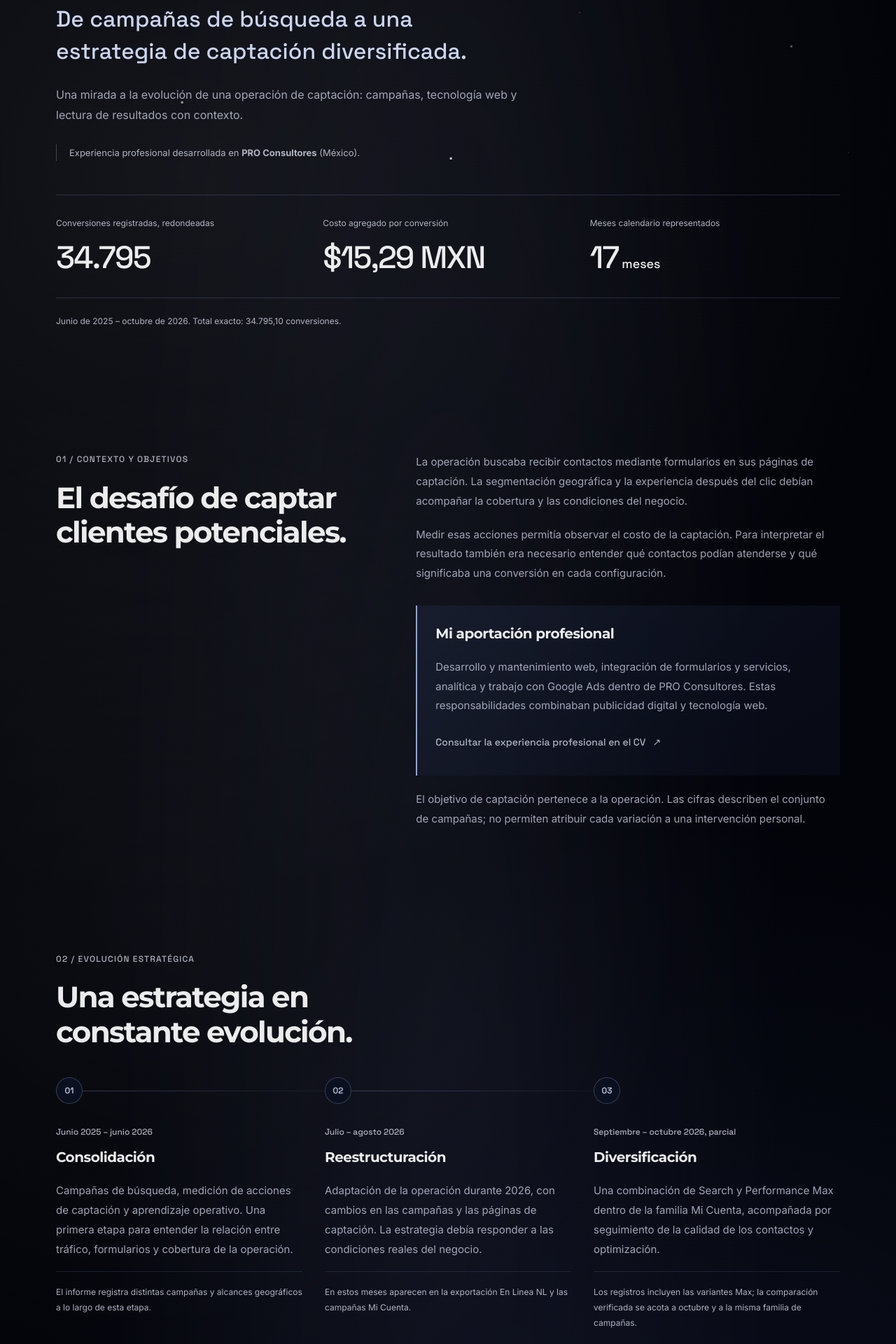
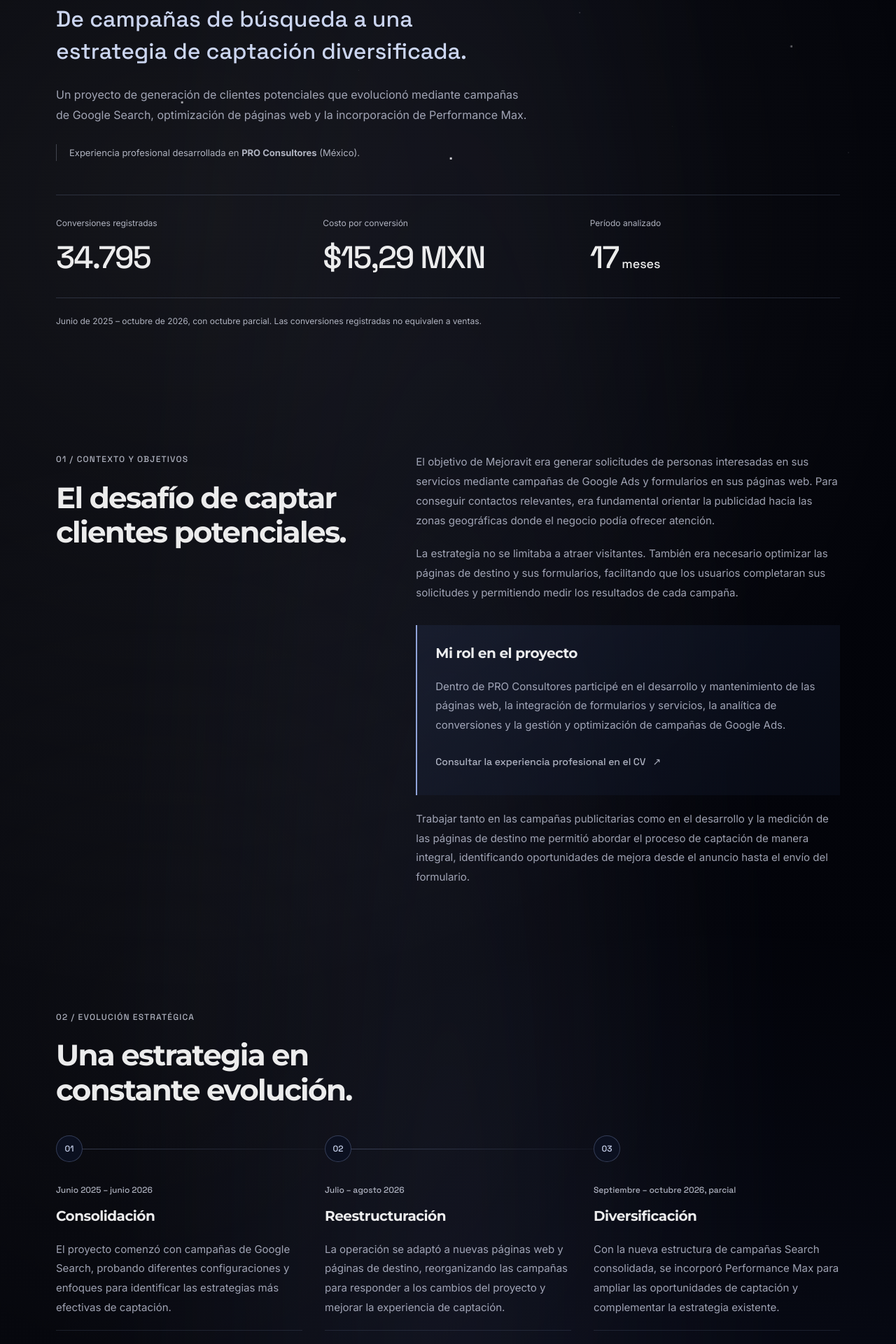
Before and after one commit to mircomania/mircomania-1-1.0, a Next.js app: page /ads/mejoravit in a window 1280 px wide. Shown: the part 460-2380 px from the top of the page at 70% size. Built offline with nearby package versions, Linux system fonts and the light colour scheme; no server answers.

Commit message:
91 commit mircomania-1-1.0 - ads mejoravit page

```diff
--- a/src/app/(site)/ads/mejoravit/page.tsx
+++ b/src/app/(site)/ads/mejoravit/page.tsx
@@ -39,20 +39,23 @@ const stages = [
     {
         period: 'Junio 2025 – junio 2026',
         title: 'Consolidación',
-        text: 'Campañas de búsqueda, medición de acciones de captación y aprendizaje operativo. Una primera etapa para entender la relación entre tráfico, formularios y cobertura de la operación.',
-        evidence: 'El informe registra distintas campañas y alcances geográficos a lo largo de esta etapa.',
+        text: 'El proyecto comenzó con campañas de Google Search, probando diferentes configuraciones y enfoques para identificar las estrategias más efectivas de captación.',
+        evidence:
+            'Se trabajó en segmentaciones geográficas, horarios de publicación, palabras clave, términos negativos, anuncios y estrategias de puja. Los resultados permitieron ajustar progresivamente las campañas y ampliar los enfoques que mostraban mejor desempeño.',
     },
     {
         period: 'Julio – agosto 2026',
         title: 'Reestructuración',
-        text: 'Adaptación de la operación durante 2026, con cambios en las campañas y las páginas de captación. La estrategia debía responder a las condiciones reales del negocio.',
-        evidence: 'En estos meses aparecen en la exportación En Linea NL y las campañas Mi Cuenta.',
+        text: 'La operación se adaptó a nuevas páginas web y páginas de destino, reorganizando las campañas para responder a los cambios del proyecto y mejorar la experiencia de captación.',
+        evidence:
+            'Los aprendizajes obtenidos mediante Search ayudaron a orientar mejoras en el diseño, la experiencia de usuario y los formularios. Las campañas se ajustaron a las nuevas páginas y a las necesidades de la operación.',
     },
     {
         period: 'Septiembre – octubre 2026, parcial',
         title: 'Diversificación',
-        text: 'Una combinación de Search y Performance Max dentro de la familia Mi Cuenta, acompañada por seguimiento de la calidad de los contactos y optimización.',
-        evidence: 'Los registros incluyen las variantes Max; la comparación verificada se acota a octubre y a la misma familia de campañas.',
+        text: 'Con la nueva estructura de campañas Search consolidada, se incorporó Performance Max para ampliar las oportunidades de captación y complementar la estrategia existente.',
+        evidence:
+            'Se desarrollaron nuevas campañas para diferentes zonas geográficas, combinando ambos formatos. En la comparación documentada de octubre, Performance Max registró un menor costo por conversión que Search dentro de las campañas Mi Cuenta analizadas.',
     },
 ];
 
@@ -75,22 +78,23 @@ export default function MejoravitPage() {
                 </h1>
                 <p className={styles.subtitle}>De campañas de búsqueda a una estrategia de captación diversificada.</p>
                 <p className={styles.heroIntro}>
-                    Una mirada a la evolución de una operación de captación: campañas, tecnología web y lectura de resultados con contexto.
+                    Un proyecto de generación de clientes potenciales que evolucionó mediante campañas de Google Search, optimización de páginas web y
+                    la incorporación de Performance Max.
                 </p>
                 <p className={styles.professionalContext}>
                     Experiencia profesional desarrollada en <strong>PRO Consultores</strong> (México).
                 </p>
                 <dl className={styles.heroMetrics}>
                     <div>
-                        <dt>Conversiones registradas, redondeadas</dt>
+                        <dt>Conversiones registradas</dt>
                         <dd>{formatWholeNumber(totals.conversions)}</dd>
                     </div>
                     <div>
-                        <dt>Costo agregado por conversión</dt>
+                        <dt>Costo por conversión</dt>
                         <dd>{formatMxn(totals.costPerConversion)}</dd>
                     </div>
                     <div>
-                        <dt>Meses calendario representados</dt>
+                        <dt>Período analizado</dt>
                         <dd>
                             {period.calendarMonths}
                             <span> meses</span>
@@ -98,7 +102,7 @@ export default function MejoravitPage() {
                     </div>
                 </dl>
                 <p className={styles.metricNote}>
-                    Junio de 2025 – octubre de 2026. Total exacto: {formatConversions(totals.conversions)} conversiones.
+                    Junio de 2025 – octubre de 2026, con octubre parcial. Las conversiones registradas no equivalen a ventas.
                 </p>
             </section>
 
@@ -109,26 +113,28 @@ export default function MejoravitPage() {
                 </header>
                 <div className={styles.editorialCopy}>
                     <p>
-                        La operación buscaba recibir contactos mediante formularios en sus páginas de captación. La segmentación geográfica y la
-                        experiencia después del clic debían acompañar la cobertura y las condiciones del negocio.
+                        El objetivo de Mejoravit era generar solicitudes de personas interesadas en sus servicios mediante campañas de Google Ads y
+                        formularios en sus páginas web. Para conseguir contactos relevantes, era fundamental orientar la publicidad hacia las zonas
+                        geográficas donde el negocio podía ofrecer atención.
                     </p>
                     <p>
-                        Medir esas acciones permitía observar el costo de la captación. Para interpretar el resultado también era necesario entender
-                        qué contactos podían atenderse y qué significaba una conversión en cada configuración.
+                        La estrategia no se limitaba a atraer visitantes. También era necesario optimizar las páginas de destino y sus formularios,
+                        facilitando que los usuarios completaran sus solicitudes y permitiendo medir los resultados de cada campaña.
                     </p>
                     <div className={styles.roleNote}>
-                        <h3>Mi aportación profesional</h3>
+                        <h3>Mi rol en el proyecto</h3>
                         <p>
-                            Desarrollo y mantenimiento web, integración de formularios y servicios, analítica y trabajo con Google Ads dentro de PRO
-                            Consultores. Estas responsabilidades combinaban publicidad digital y tecnología web.
+                            Dentro de PRO Consultores participé en el desarrollo y mantenimiento de las páginas web, la integración de formularios y
+                            servicios, la analítica de conversiones y la gestión y optimización de campañas de Google Ads.
                         </p>
                         <SmartLink href={SOCIAL_LINKS.cvEs} className={styles.textLink}>
                             Consultar la experiencia profesional en el CV <span aria-hidden="true">↗</span>
                         </SmartLink>
                     </div>
                     <p className={styles.smallNote}>
-                        El objetivo de captación pertenece a la operación. Las cifras describen el conjunto de campañas; no permiten atribuir cada
-                        variación a una intervención personal.
+                        Trabajar tanto en las campañas publicitarias como en el desarrollo y la medición de las páginas de destino me permitió abordar
+                        el proceso de captación de manera integral, identificando oportunidades de mejora desde el anuncio hasta el envío del
+                        formulario.
                     </p>
                 </div>
             </section>
@@ -151,7 +157,6 @@ export default function MejoravitPage() {
                         </li>
                     ))}
                 </ol>
-                <p className={styles.smallNote}>Las fechas organizan los registros; no señalan el día de activación de cada campaña.</p>
             </section>
 
             <section className={styles.section} aria-labelledby="mejoravit-results-title">
@@ -159,18 +164,28 @@ export default function MejoravitPage() {
                     <p className={styles.eyebrow}>03 / Resultados históricos</p>
                     <h2 id="mejoravit-results-title">La evolución de los resultados.</h2>
                     <p>
-                        Una serie con cambios de volumen, campañas y condiciones de operación. El costo por conversión ayuda a leer esa trayectoria
-                        cuando se conserva su contexto.
+                        Durante 2026, la reestructuración de campañas y páginas de destino estuvo acompañada de cambios importantes en el rendimiento.
+                        Tras el período de transición, la estrategia recuperó volumen y redujo el costo medio por conversión.
                     </p>
                 </header>
                 <MonthlyCpaChart data={mejoravitHistory.monthly} />
+                <div className={styles.comparisonContext}>
+                    <p>
+                        Entre agosto y octubre de 2026, el costo por conversión se redujo un 63,9%, mientras la operación recuperaba volumen de
+                        captación.
+                    </p>
+                </div>
             </section>
 
             <section className={styles.section} aria-labelledby="mejoravit-comparison-title">
                 <header className={styles.sectionHeader}>
                     <p className={styles.eyebrow}>04 / Search y Performance Max</p>
                     <h2 id="mejoravit-comparison-title">Dos enfoques de captación.</h2>
-                    <p>Octubre de 2026 · Mejoravit</p>
+                    <p>
+                        Octubre de 2026 (parcial) · Campañas Mejoravit. Una vez consolidada la estrategia de búsqueda, se incorporó Performance Max
+                        para ampliar la captación. La comparación de campañas Mejoravit durante octubre de 2026 mostró diferencias importantes en el
+                        costo y volumen de conversiones.
+                    </p>
                 </header>
                 <div className={styles.comparisonGrid}>
                     {comparison.channels.map((channel, index) => (
@@ -182,7 +197,7 @@ export default function MejoravitPage() {
                             {channel.complete && channel.costPerConversion !== null && channel.conversions !== null ? (
                                 <dl className={styles.comparisonMetrics}>
                                     <div>
-                                        <dt>Costo agregado por conversión</dt>
+                                        <dt>Costo por conversión</dt>
                                         <dd>{formatMxn(channel.costPerConversion)}</dd>
                                     </div>
                                     <div>
@@ -196,6 +211,12 @@ export default function MejoravitPage() {
                         </article>
                     ))}
                 </div>
+                <div className={styles.comparisonContext}>
+                    <p>
+                        Durante el período analizado, Performance Max registró más del doble de conversiones y un costo medio por conversión
+                        aproximadamente un 51% menor que Search. Es una comparación descriptiva, no un experimento controlado.
+                    </p>
+                </div>
             </section>
 
             <section className={`${styles.section} ${styles.quality}`} aria-labelledby="mejoravit-quality-title">
@@ -203,8 +224,8 @@ export default function MejoravitPage() {
                     <p className={styles.eyebrow}>05 / Calidad y aprendizajes</p>
                     <h2 id="mejoravit-quality-title">Más allá de las conversiones.</h2>
                     <p>
-                        La cantidad de formularios recibidos no representa necesariamente oportunidades comerciales útiles. La lectura publicitaria
-                        necesita el contexto del equipo que atiende esos contactos.
+                        Generar formularios es solo una parte del proceso. Para evaluar la calidad de una campaña también es importante conocer
+                        cuántos contactos son relevantes para el negocio y qué ocurre cuando llegan al equipo comercial.
                     </p>
                 </header>
                 <aside className={styles.commercialNote} aria-labelledby="mejoravit-commercial-title">
@@ -223,14 +244,16 @@ export default function MejoravitPage() {
                             <strong>
                                 <time dateTime={quality.start}>27 de septiembre</time> – <time dateTime={quality.end}>26 de octubre de 2026</time>.
                             </strong>{' '}
-                            El equipo comercial reportó {formatWholeNumber(quality.usefulReported)} útiles de aproximadamente{' '}
-                            {formatWholeNumber(quality.evaluatedApproximate)} contactos evaluados; los restantes fueron aproximadamente{' '}
-                            {formatWholeNumber(quality.remainingApproximate)}.
+                            Durante el período analizado, el equipo comercial reportó {formatWholeNumber(quality.usefulReported)} de aproximadamente{' '}
+                            {formatWholeNumber(quality.evaluatedApproximate)} contactos como útiles, equivalente al{' '}
+                            {formatReportedPercentage(quality.usefulPercentage)}% de los registros evaluados. Los restantes fueron aproximadamente{' '}
+                            {formatWholeNumber(quality.remainingApproximate)}. Esta información permitió conocer mejor la calidad de los contactos
+                            recibidos. El seguimiento comercial es un complemento importante de las métricas publicitarias, porque ayuda a identificar
+                            qué tipo de oportunidades está generando la inversión.
                         </p>
                         <p className={styles.smallNote}>
-                            Porcentaje redondeado de una clasificación comercial, no una métrica nativa de Google Ads ni una tasa de ventas o cierres.
-                            No se aportó el documento original ni una conciliación individual con las conversiones de Ads; este período tampoco
-                            coincide con el agregado mensual de octubre.
+                            Clasificación reportada por el equipo comercial para el período indicado. No representa una tasa de ventas ni de trámites
+                            cerrados.
                         </p>
                     </div>
                 </aside>
@@ -238,24 +261,30 @@ export default function MejoravitPage() {
                     <li>
                         <span aria-hidden="true">01</span>
                         <div>
-                            <h3>Medir para interpretar.</h3>
-                            <p>La medición correcta y una definición clara de conversión son necesarias para entender las cifras.</p>
+                            <h3>Priorizar contactos útiles</h3>
+                            <p>
+                                El objetivo no es únicamente conseguir más formularios, sino atraer personas cuyas necesidades correspondan con los
+                                servicios que ofrece el negocio.
+                            </p>
                         </div>
                     </li>
                     <li>
                         <span aria-hidden="true">02</span>
                         <div>
-                            <h3>Adaptarse a la operación.</h3>
-                            <p>Las estrategias deben responder a las condiciones reales del negocio, su cobertura y su capacidad de atención.</p>
+                            <h3>Conectar publicidad y ventas</h3>
+                            <p>
+                                La comunicación con el equipo comercial permite conocer la calidad de los contactos recibidos y utilizar esa
+                                información para orientar futuras optimizaciones.
+                            </p>
                         </div>
                     </li>
                     <li>
                         <span aria-hidden="true">03</span>
                         <div>
-                            <h3>Mirar la calidad.</h3>
+                            <h3>Mejorar continuamente</h3>
                             <p>
-                                La utilidad comercial de los contactos importa tanto como el volumen. Sin datos de ventas e ingresos no corresponde
-                                afirmar ROI ni cierres.
+                                Los resultados publicitarios y el seguimiento comercial aportan información para ajustar segmentaciones, anuncios y
+                                páginas de destino, buscando mejorar progresivamente la captación.
                             </p>
                         </div>
                     </li>
--- a/src/components/exports/ads/mejoravit/mejoravit.module.css
+++ b/src/components/exports/ads/mejoravit/mejoravit.module.css
@@ -527,6 +527,10 @@
         padding-top: var(--navbar-height-desktop);
     }
 
+    .learnings li > span {
+        flex-shrink: 0;
+    }
+
     .context {
         display: grid;
         grid-template-columns: minmax(0, 0.9fr) minmax(0, 1.2fr);
```
